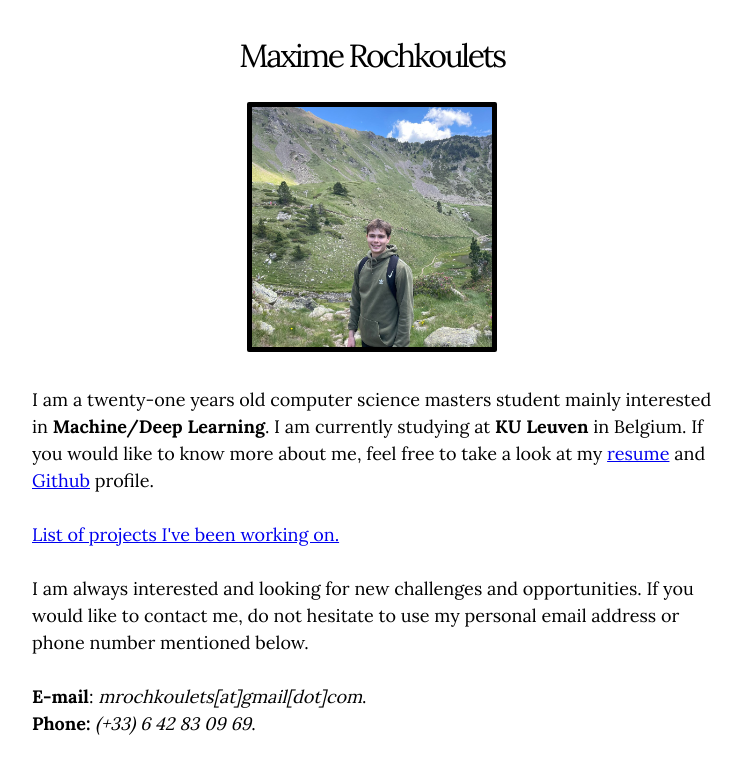
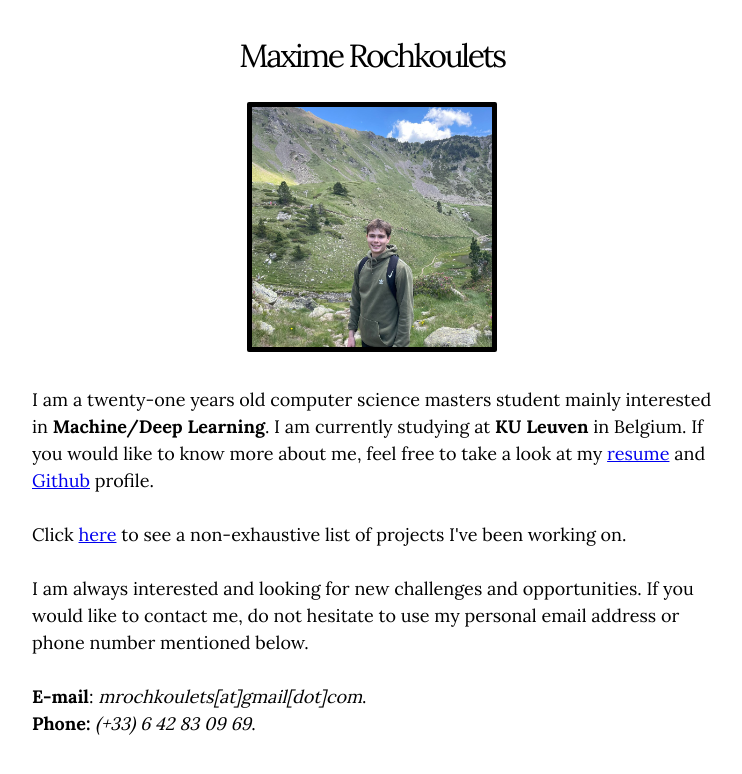
Before and after one commit to mrochk/mrochk.github.io, a Jekyll site: the page built from index.html, in a window 1280 px wide. Shown: the top 774 px of the page, without its empty margins (268-1010 px from the left). Built offline with Jekyll 4.4.1, drawn with Linux system fonts in a browser that asks for light colours.

Commit message:
changed projects anchor.

```diff
--- a/_config.yml
+++ b/_config.yml
@@ -23,7 +23,7 @@
 resume_header_contact_info:     "(+33) 6 42 83 09 69 - mrochkoulets@gmail.com"
 display_header_contact_info:    "false"
 
-resume_header_intro: "<p>I am a twenty-one years old computer science masters student mainly interested in <b>Machine/Deep Learning</b>. I am currently studying at <b>KU Leuven</b> in Belgium. If you would like to know more about me, feel free to take a look at my <a href=\"./resume.pdf\">resume</a> and <a href=\"https://github.com/mrochk\">Github</a> profile.<br><br><a href=\"./projects.html\">List of projects I've been working on.</a><br><br>I am always interested and looking for new challenges and opportunities. If you would like to contact me, do not hesitate to use my personal email address or phone number mentioned below.<br><br><b>E-mail</b>: <i>mrochkoulets[at]gmail[dot]com</i>.<br><b>Phone:</b> <i>(+33) 6 42  83 09 69</i>.</p>"
+resume_header_intro: "<p>I am a twenty-one years old computer science masters student mainly interested in <b>Machine/Deep Learning</b>. I am currently studying at <b>KU Leuven</b> in Belgium. If you would like to know more about me, feel free to take a look at my <a href=\"./resume.pdf\">resume</a> and <a href=\"https://github.com/mrochk\">Github</a> profile.<br><br>Click <a href=\"./projects.html\">here</a> to see a non-exhaustive list of projects I've been working on.<br><br>I am always interested and looking for new challenges and opportunities. If you would like to contact me, do not hesitate to use my personal email address or phone number mentioned below.<br><br><b>E-mail</b>: <i>mrochkoulets[at]gmail[dot]com</i>.<br><b>Phone:</b> <i>(+33) 6 42  83 09 69</i>.</p>"
 
 # use "yes" to display the email contact button,
 # "no" to display an "I'm not looking for work" message,
```
